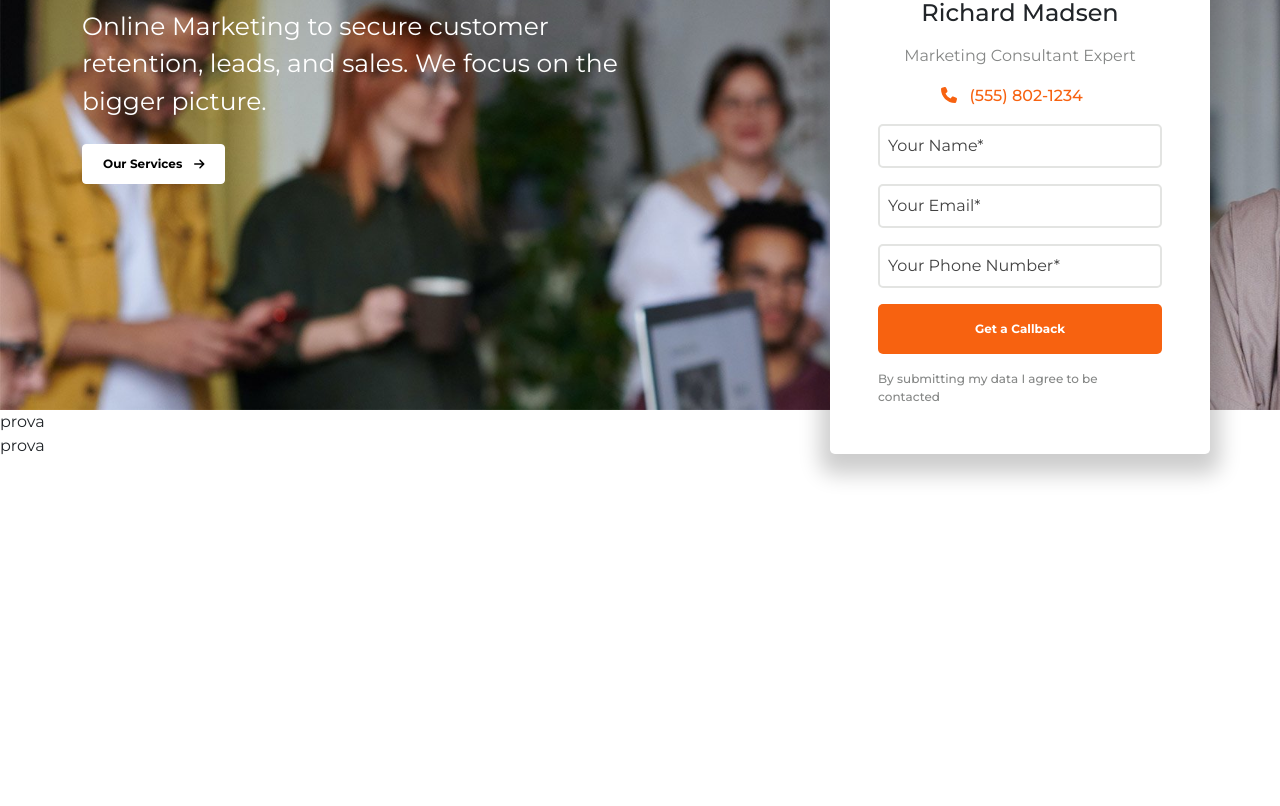
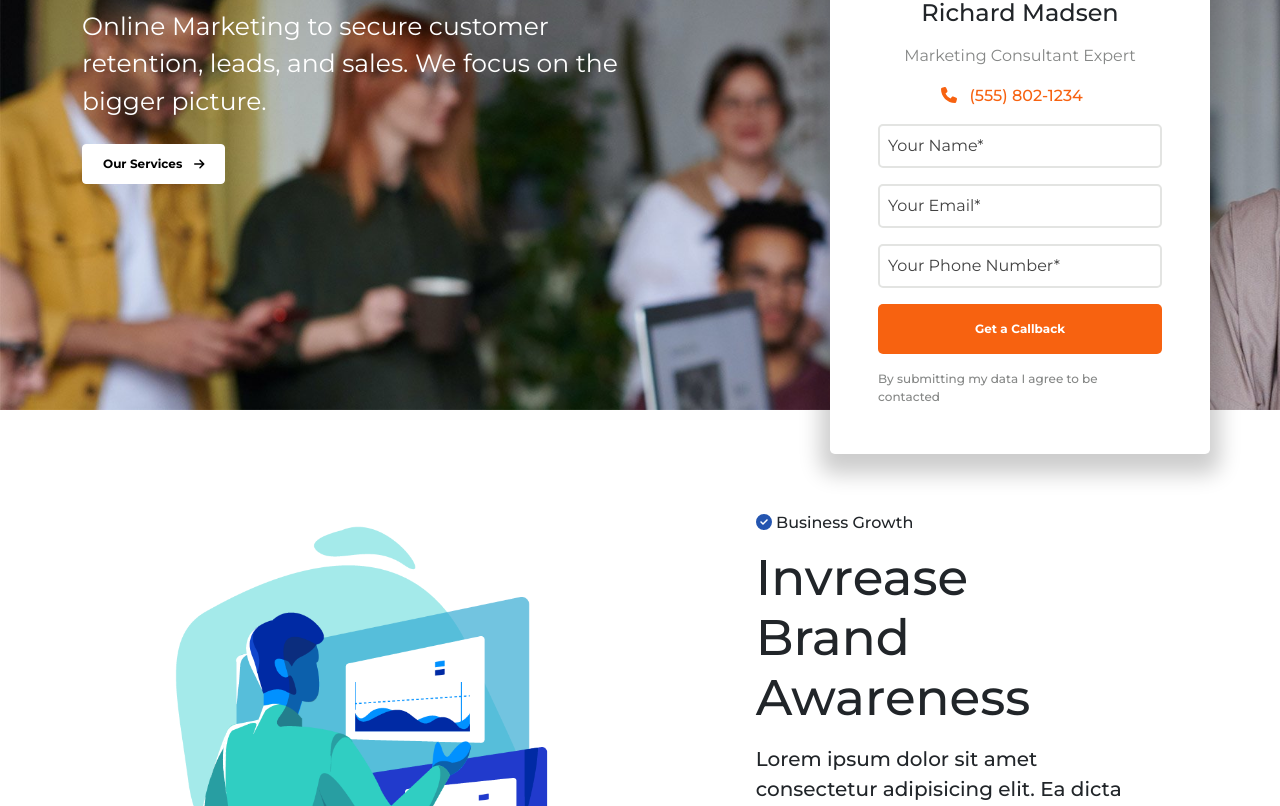
Before and after one commit to Ciro97cu/proj-html-vuejs, a Vue app: page / in a window 1280 px wide. Shown: the part 294-1100 px from the top of the page. Before the commit the page ends 800 px from the top, so only its background shows below. Built offline with nearby package versions, Linux system fonts and the light colour scheme.

Commit message:
added general info section

```diff
--- /dev/null
+++ b/src/components/IntroductionSection.vue
@@ -0,0 +1,19 @@
+<template>
+  <div>
+    <generalCardInfo />
+  </div>
+</template>
+
+<script>
+import generalCardInfo from "./generalCardInfo.vue";
+
+export default {
+  name: "IntroductionSection",
+  components: {
+    generalCardInfo,
+  },
+};
+</script>
+
+<style lang="scss" scoped>
+</style>
--- a/src/components/MainAvada.vue
+++ b/src/components/MainAvada.vue
@@ -1,10 +1,16 @@
 <template>
-  <div>prova</div>
+  <main>
+    <IntroductionSection />
+  </main>
 </template>
 
 <script>
+import IntroductionSection from "./IntroductionSection.vue";
 export default {
   name: "MainAvada",
+  components: {
+    IntroductionSection,
+  },
 };
 </script>
 
--- a/src/components/MarketingExpertCard.vue
+++ b/src/components/MarketingExpertCard.vue
@@ -80,7 +80,7 @@ export default {
   }
 
   .submit {
-    @include button($color-Ecstasy, white, $color-Ecstasy-Op, black);
+    @include button($color-Ecstasy, white, $color-Tango, black);
   }
   p:last-child {
     font-size: 12px;
--- /dev/null
+++ b/src/components/generalCardInfo.vue
@@ -0,0 +1,111 @@
+<template>
+  <div>
+    <div class="container-sm py-5">
+      <div class="row align-items-center justify-content-around py-5">
+        <div class="col-sm-5">
+          <img class="w-100" src="@/assets/img/svg/img1.svg" alt="img1" />
+        </div>
+        <div class="col-sm-5 text-wrapper d-flex flex-column gap-3">
+          <h6>
+            <font-awesome-icon
+              icon="fa-solid fa-circle-check"
+              class="fa_blue"
+            />
+            Business Growth
+          </h6>
+          <h2>Invrease Brand Awareness</h2>
+          <p>
+            Lorem ipsum dolor sit amet consectetur adipisicing elit. Ea dicta
+            mollitia eos fuga saepe unde vel dolorem maiores, quidem enim
+            nesciunt earum quibusdam.
+          </p>
+          <button class="btn align-self-start">Get a Consultation</button>
+        </div>
+      </div>
+
+      <div class="row align-items-center justify-content-around py-5">
+        <div class="col-sm-5 text-wrapper d-flex flex-column gap-3">
+          <h6>
+            <font-awesome-icon
+              icon="fa-solid fa-circle-check"
+              class="fa_yellow"
+            />
+            Investors In People
+          </h6>
+          <h2>In-House Sales Training</h2>
+          <p>
+            Lorem ipsum dolor sit amet consectetur adipisicing elit. Ea dicta
+            mollitia eos fuga saepe unde vel dolorem maiores, quidem enim
+            nesciunt earum quibusdam.
+          </p>
+          <button class="btn align-self-start">Get a Consultation</button>
+        </div>
+        <div class="col-sm-5">
+          <img class="w-100" src="@/assets/img/svg/img2.svg" alt="img2" />
+        </div>
+      </div>
+
+      <div class="row align-items-center justify-content-around py-5">
+        <div class="col-sm-5">
+          <img class="w-100" src="@/assets/img/svg/img3.svg" alt="img3" />
+        </div>
+        <div class="col-sm-5 text-wrapper d-flex flex-column gap-3">
+          <h6>
+            <font-awesome-icon
+              icon="fa-solid fa-circle-check"
+              class="fa_green"
+            />
+            Social Media Analysis
+          </h6>
+          <h2>Harness Your Social Proof</h2>
+          <p>
+            Lorem ipsum dolor sit amet consectetur adipisicing elit. Ea dicta
+            mollitia eos fuga saepe unde vel dolorem maiores, quidem enim
+            nesciunt earum quibusdam.
+          </p>
+          <button class="btn align-self-start">Get a Consultation</button>
+        </div>
+      </div>
+    </div>
+  </div>
+</template>
+
+<script>
+export default {
+  name: "generalCardInfo",
+};
+</script>
+
+<style lang="scss" scoped>
+@import "../assets/style/variables.scss";
+@import "../assets/style/mixin.scss";
+
+.text-wrapper {
+  width: 400px;
+
+  h2 {
+    font-size: 50px;
+  }
+
+  p {
+    font-size: 20px;
+    font-weight: 500;
+  }
+
+  button {
+    @include button($color-Ecstasy, white, $color-Tango, black);
+  }
+
+  .fa_blue {
+    color: $color-Cerulean-Blue;
+  }
+
+  .fa_yellow {
+    color: $color-Golden-Dream;
+  }
+
+  .fa_green {
+    color: $color-Puerto-Rico;
+  }
+}
+</style>
--- a/src/main.js
+++ b/src/main.js
@@ -6,10 +6,11 @@ import { library } from '@fortawesome/fontawesome-svg-core'
 import { faPhone } from '@fortawesome/free-solid-svg-icons'
 import { faChevronDown } from '@fortawesome/free-solid-svg-icons'
 import { faArrowRight } from '@fortawesome/free-solid-svg-icons'
+import { faCircleCheck } from '@fortawesome/free-solid-svg-icons'
 
 import { FontAwesomeIcon } from '@fortawesome/vue-fontawesome'
 
-library.add(faPhone, faChevronDown, faArrowRight)
+library.add(faPhone, faChevronDown, faArrowRight, faCircleCheck)
 
 Vue.component('font-awesome-icon', FontAwesomeIcon)
 
```
